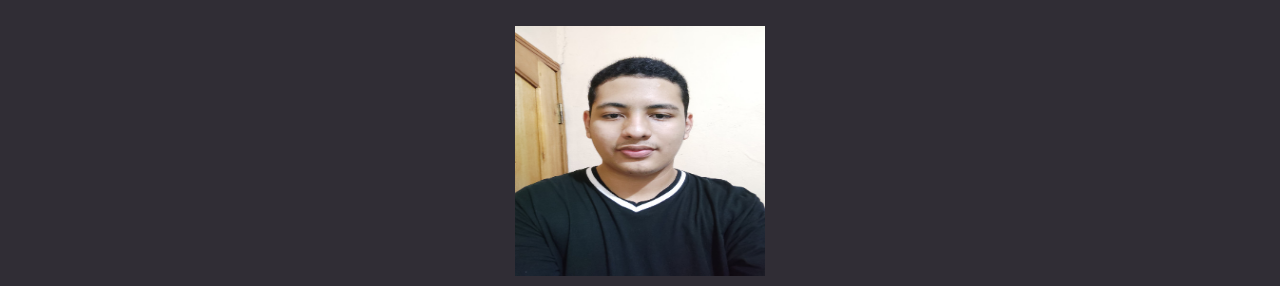
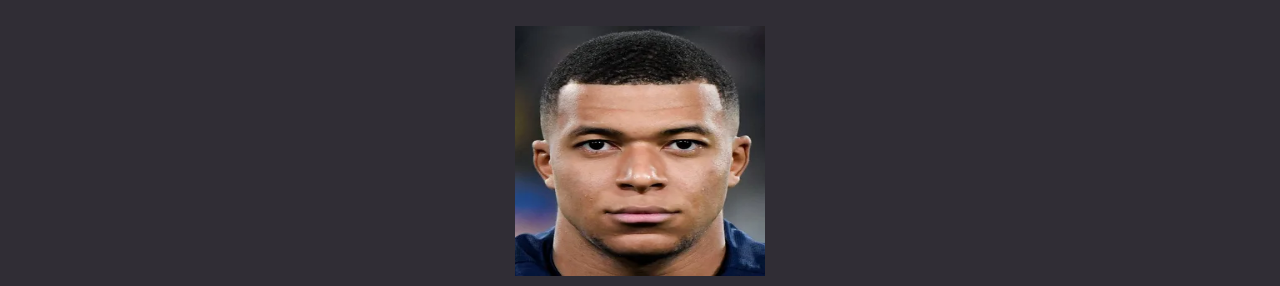
Before and after one commit to fran780/portafolio_franciscofernandez, a website built with Vite: page index.html in a window 1280 px wide. Shown: the top 286 px of the page. Built offline with nearby package versions, Linux system fonts and the light colour scheme.

Commit message:
Update index.html

```diff
--- a/index.html
+++ b/index.html
@@ -10,7 +10,7 @@
 </head>
 <body>
   <header class="text-center p-1">
-    <img src="imagenes/Selfie_editada.jpg" alt="Foto de perfil">
+    <img src="imagenes/Mbappe.webp" alt="Foto de perfil">
     <h1>Portafolio de Francisco Javier Fernández Mejía</h1>
     <nav>
       <ul class="text-center">
```
